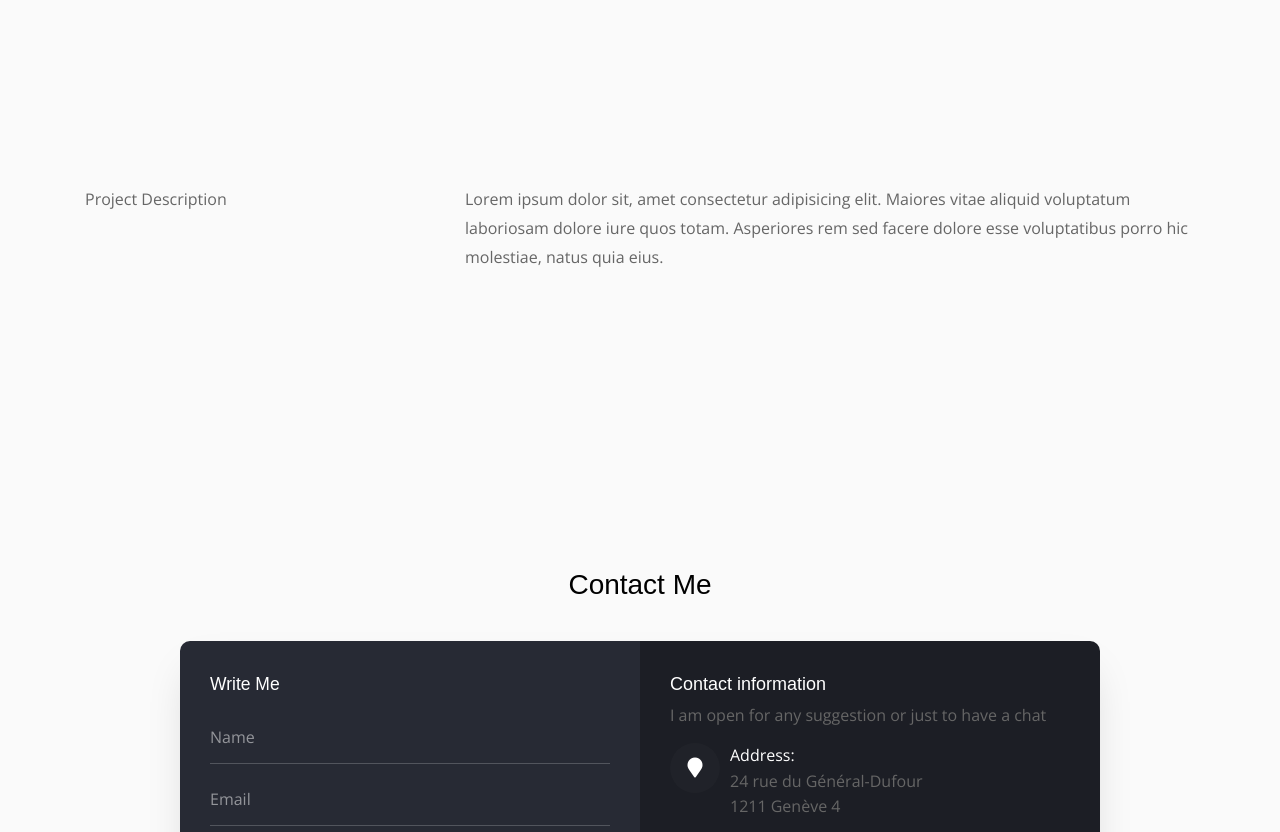
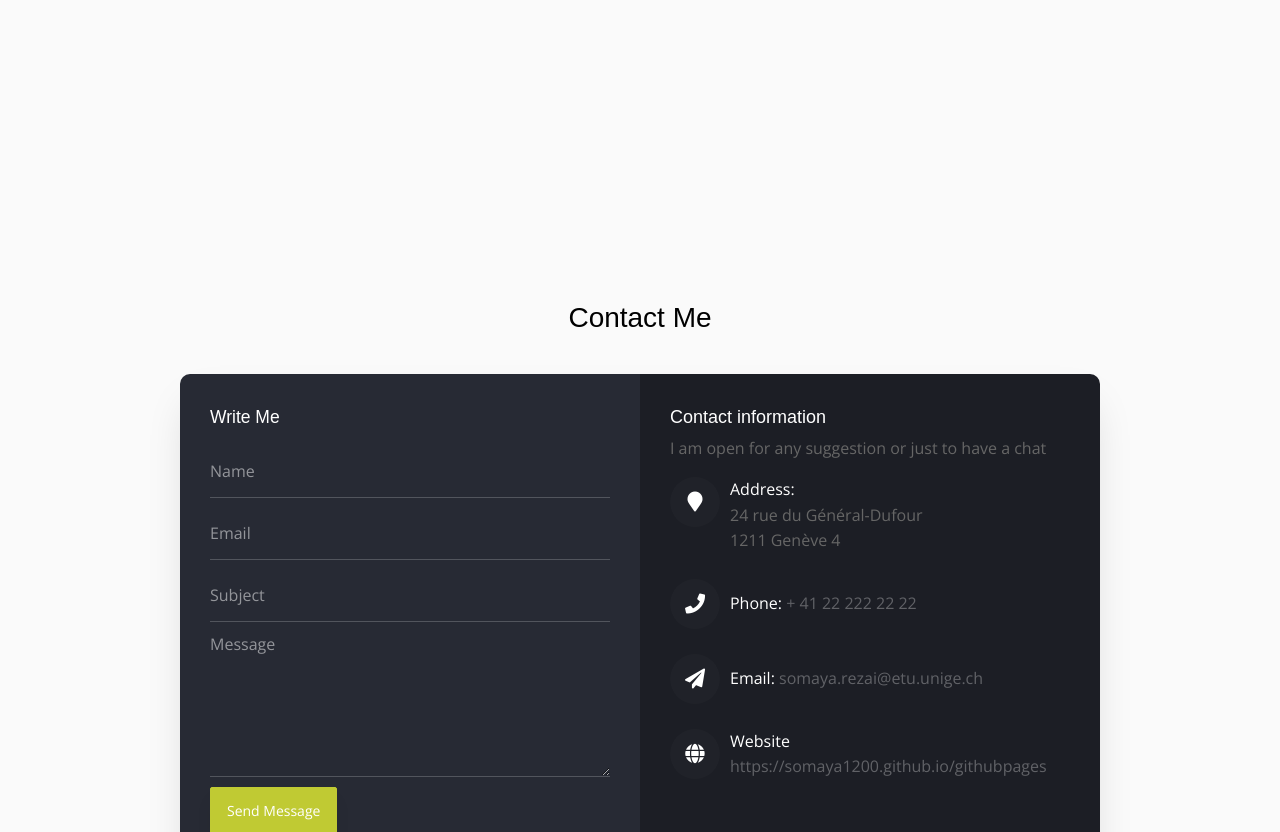
Before and after one commit to Somaya1200/Somaya1200, a plain HTML site: page index.html in a window 1280 px wide. Shown: the part 1393-2225 px from the top of the page. Drawn offline with nearby package versions, Linux system fonts and the light colour scheme.

Commit message:
pushing new changes

```diff
--- a/index.html
+++ b/index.html
@@ -30,7 +30,6 @@
                 <div id="main-nav" class="collapse navbar-collapse">
                     <ul class="navbar-nav ml-auto">
                         <li><a href="#about" class="nav-item nav-link active">About Me</a></li>
-                        <li><a href="#project_description" class="nav-item nav-link">Project Description</a></li>
                         <li><a href="#contact" class="nav-item nav-link">Contact</a></li>
                     </ul>
                 </div>
@@ -93,19 +92,7 @@
             </div>
         </section>
 
-        <section id="project_description" class="content">
-            <div class="container">
-                <div class="row">
-                    <div class="col-md-4">
-                       Project Description
-                    </div>
 
-                    <div class="col-md-8">
-                       Lorem ipsum dolor sit, amet consectetur adipisicing elit. Maiores vitae aliquid voluptatum laboriosam dolore iure quos totam. Asperiores rem sed facere dolore esse voluptatibus porro hic molestiae, natus quia eius.
-                    </div>
-                </div>
-            </div>
-        </section>
 
 
         <section id="contact" class="content">
```
